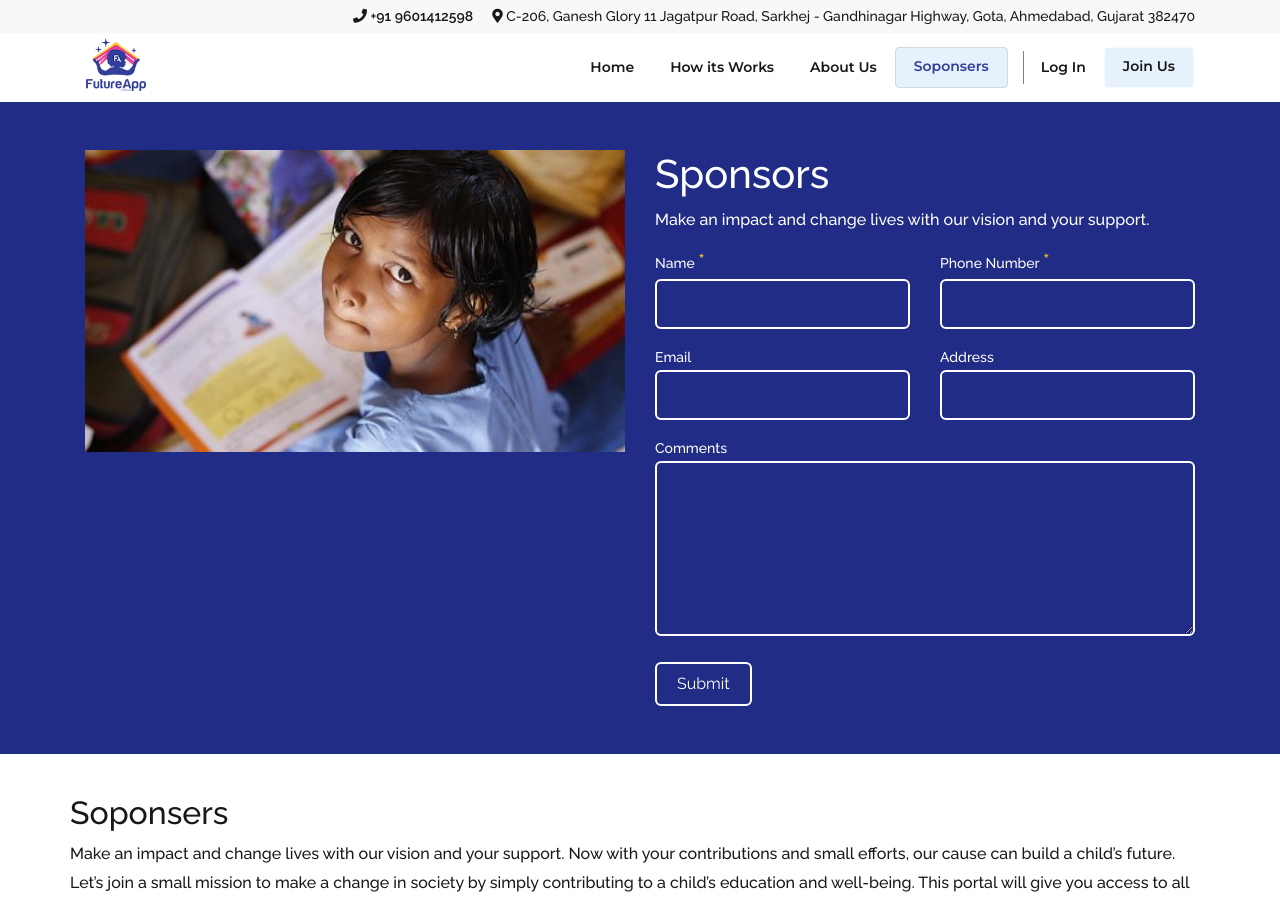
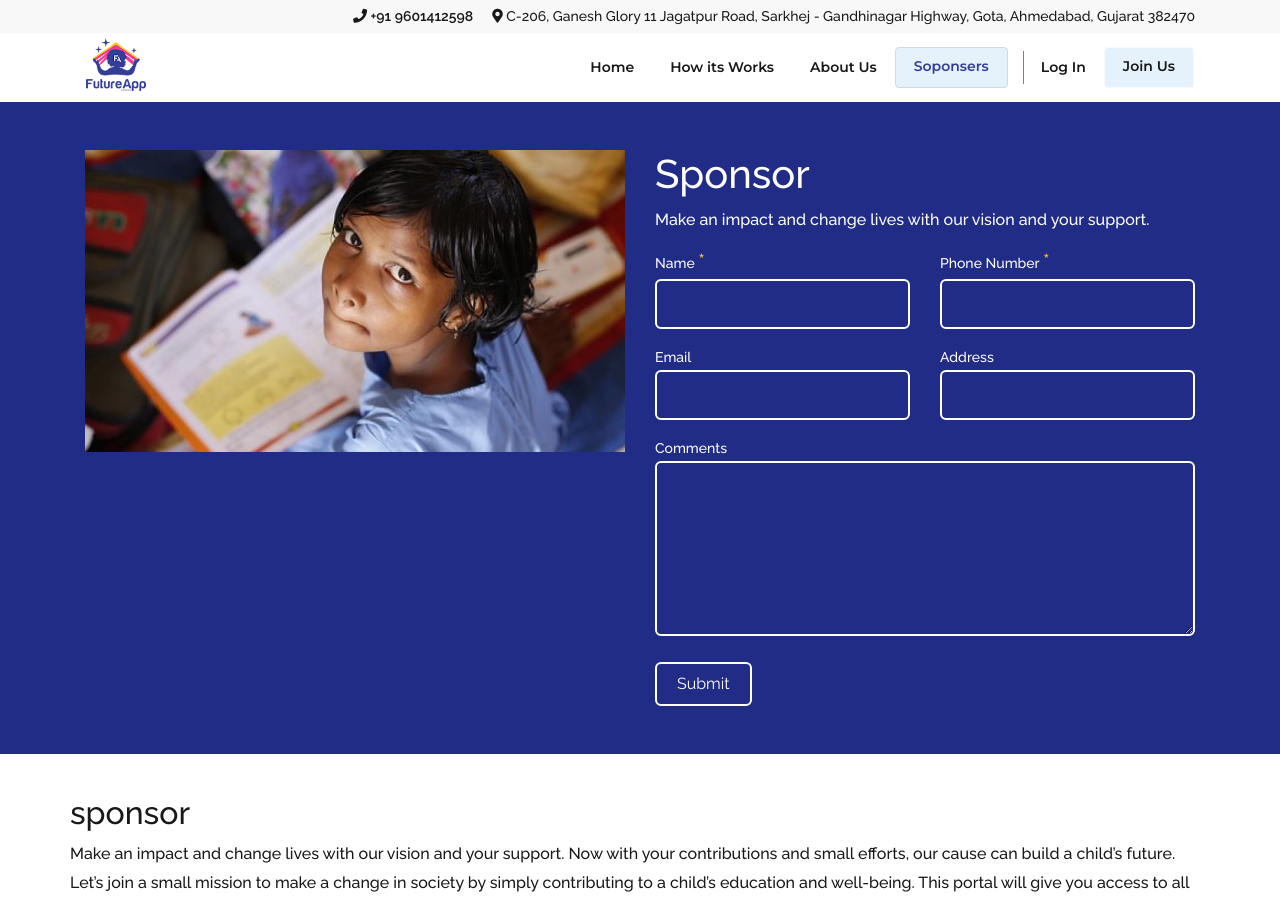
Before and after one commit to futureappinfo/futureappwebsite, a Jekyll site: the page built from soponsers.md, in a window 1280 px wide and 900 px high. Built offline with Jekyll 4.4.1, drawn with Linux system fonts in a browser that asks for light colours.

Commit message:
Update soponsers.md

```diff
--- a/soponsers.md
+++ b/soponsers.md
@@ -1,14 +1,14 @@
 ---
 layout: page
-title: Sponsors
+title: Sponsor
 description:
 hero:
-  title: Sponsors
+  title: Sponsor
   desc: Make an impact and change lives with our vision and your support.
   image: /assets/images/sponsers-3.jpeg
   form: true
 ---
 
-## Soponsers
+## sponsor
 
 Make an impact and change lives with our vision and your support. Now with your contributions and small efforts, our cause can build a child’s future. Let’s join a small mission to make a change in society by simply contributing to a child’s education and well-being. This portal will give you access to all the details of this transparent process about how your investment in this noble cause is bringing a positive change in society. The details of every child who is been sponsored will be available at every step of progress which will be the essence of your journey. The gracious change can be brought by just simply taking the right measures with the right team. So come let’s be a part of this revolution & be a Pillar in educating our future generations for a better and educated India. CONTRIBUTE TODAY!
```
